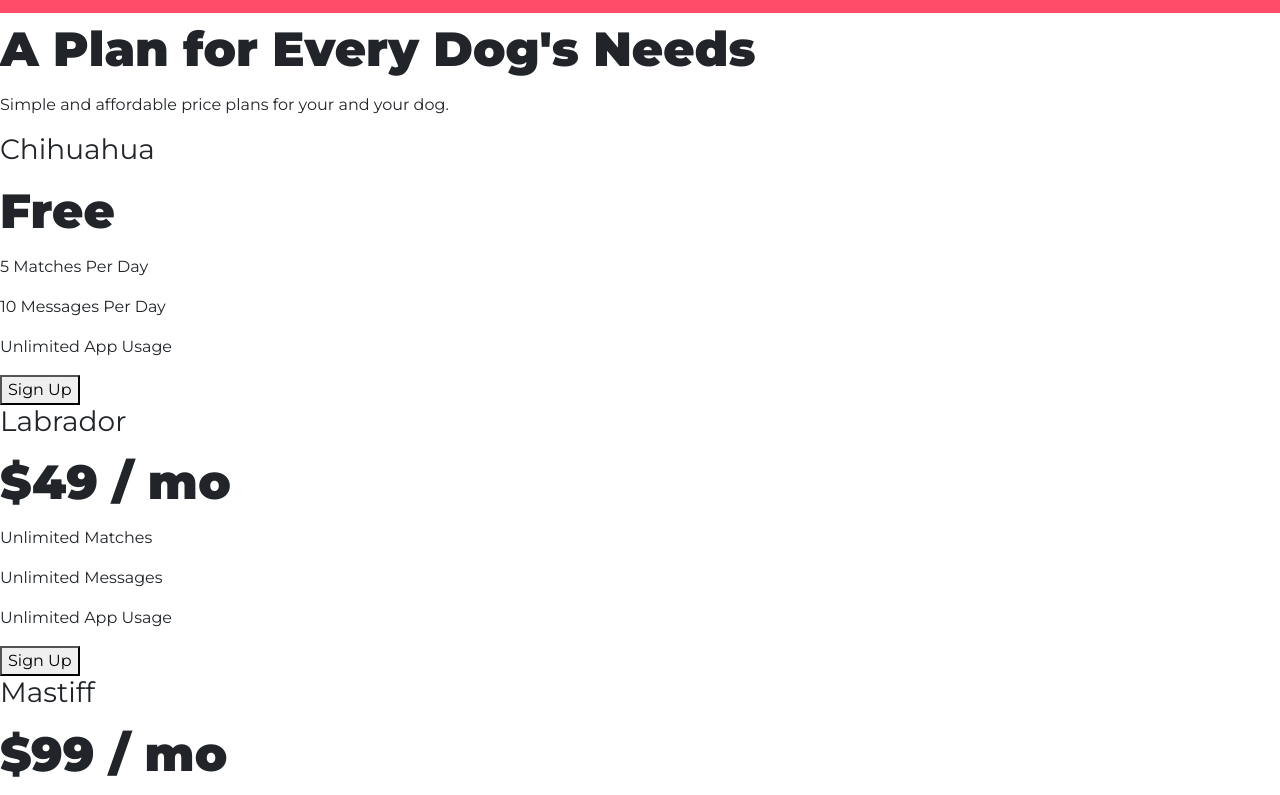
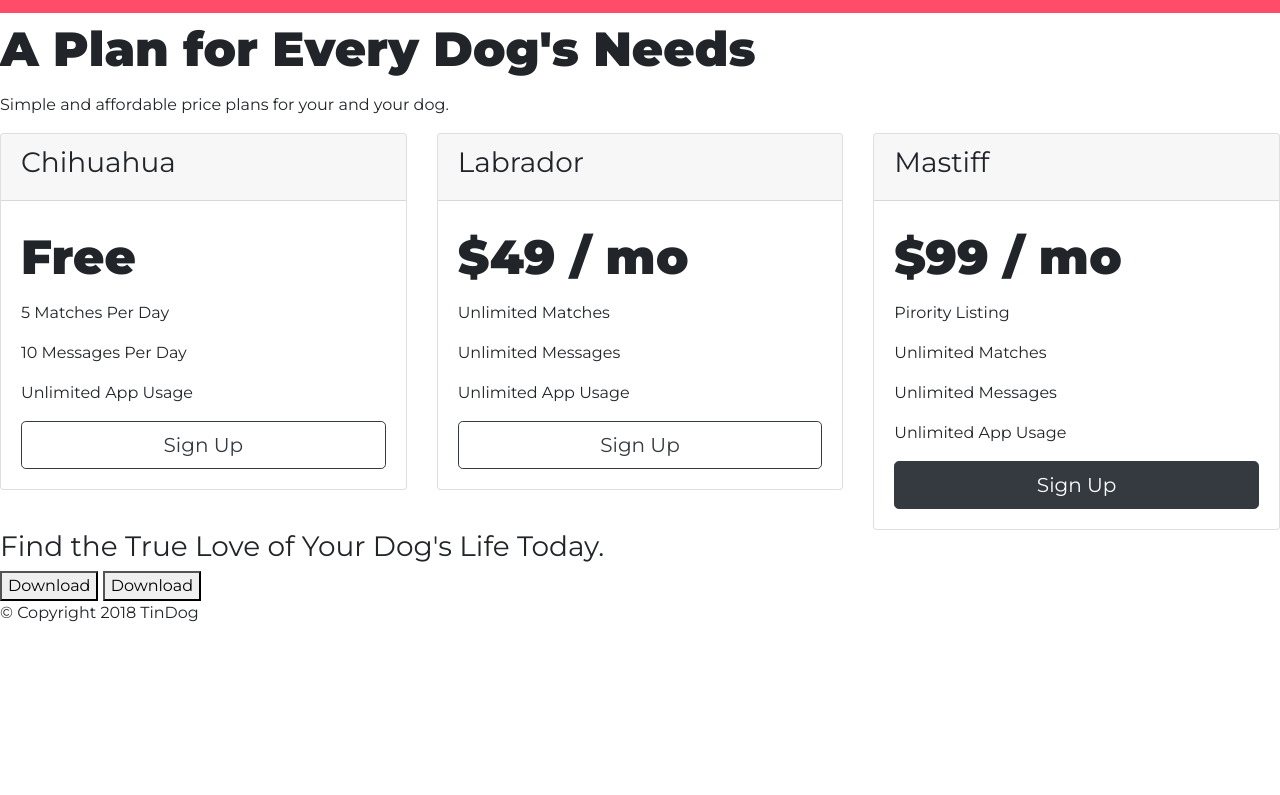
Before and after one commit to baddywolfy/TinDog, a plain HTML site: page index.html in a window 1280 px wide. Shown: the part 1880-2675 px from the top of the page. After the commit the page ends 2521 px from the top, so only its background shows below. Drawn offline with nearby package versions, Linux system fonts and the light colour scheme.

Commit message:
Update index.html

```diff
--- a/index.html
+++ b/index.html
@@ -140,30 +140,54 @@
     <h2>A Plan for Every Dog's Needs</h2>
     <p>Simple and affordable price plans for your and your dog.</p>
 
-
+  <div class="row">
+      <div class="col-lg-4 col-md-6">
+        <div class="card">
+          <div class="card-header">
             <h3>Chihuahua</h3>
+          </div>
+          <div class="card-body">
             <h2>Free</h2>
             <p>5 Matches Per Day</p>
             <p>10 Messages Per Day</p>
             <p>Unlimited App Usage</p>
-    <button type="button">Sign Up</button>
+            <button class="btn btn-lg btn-block btn-outline-dark" type="button">Sign Up</button>
+          </div>
+        </div>
+      </div>
 
-
+      <div class="col-lg-4 col-md-6">
+        <div class="card">
+          <div class="card-header">
             <h3>Labrador</h3>
+          </div>
+          <div class="card-body">
             <h2>$49 / mo</h2>
             <p>Unlimited Matches</p>
             <p>Unlimited Messages</p>
             <p>Unlimited App Usage</p>
-    <button type="button">Sign Up</button>
+            <button class="btn btn-lg btn-block btn-outline-dark" type="button">Sign Up</button>
+          </div>
+        </div>
+      </div>
 
 
+      <div class="col-lg-4 col-md-12">
+        <div class="card">
+          <div class="card-header">
             <h3>Mastiff</h3>
+          </div>
+          <div class="card-body">
             <h2>$99 / mo</h2>
             <p>Pirority Listing</p>
             <p>Unlimited Matches</p>
             <p>Unlimited Messages</p>
             <p>Unlimited App Usage</p>
-    <button type="button">Sign Up</button>
+            <button class="btn btn-lg btn-block btn-dark" type="button">Sign Up</button>
+          </div>
+        </div>
+      </div>
+    </div>
 
   </section>
 
```
Lines whose indentation alone changed are shown as unchanged.
